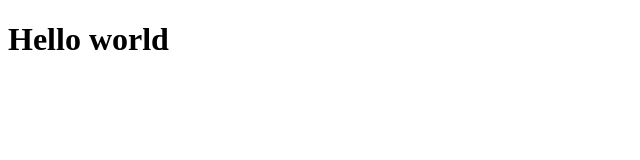
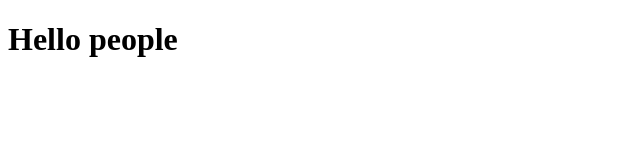
Before and after one commit to hhhhhhddd/1c-front-end, a plain HTML site: page example/index.html in a window 1280 px wide. Shown: the full height of the page, 0-640 px from the left. Drawn offline with Linux system fonts and the light colour scheme.

Commit message:
Fix greetings

```diff
--- a/example/index.html
+++ b/example/index.html
@@ -1,6 +1,6 @@
 <!DOCTYPE html>
 <html>
 <body>
-  <h1>Hello world</h1>
+  <h1>Hello people</h1>
 </body>
   </html>
```
